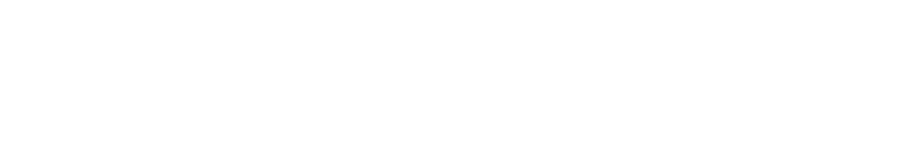
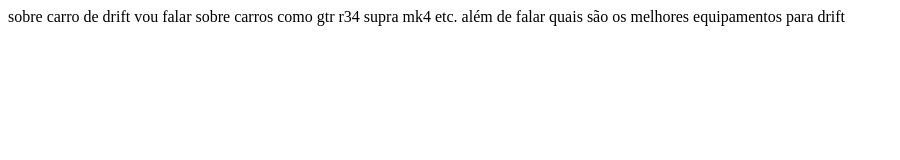
Before and after one commit to matheusruivo/matheus-html, a plain HTML site: page index.html in a window 1280 px wide. Shown: the whole page, without its empty margins (0-900 px from the left). Drawn offline with Linux system fonts and the light colour scheme.

Commit message:
index.html

```diff
--- a/index.html
+++ b/index.html
@@ -6,6 +6,11 @@
     <title>Document</title>
 </head>
 <body>
+    sobre carro de drift
+
+    vou falar sobre carros como gtr r34 supra mk4 etc.
+
+    além de falar quais são os melhores equipamentos para drift
 
 </body>
 </html>
```
